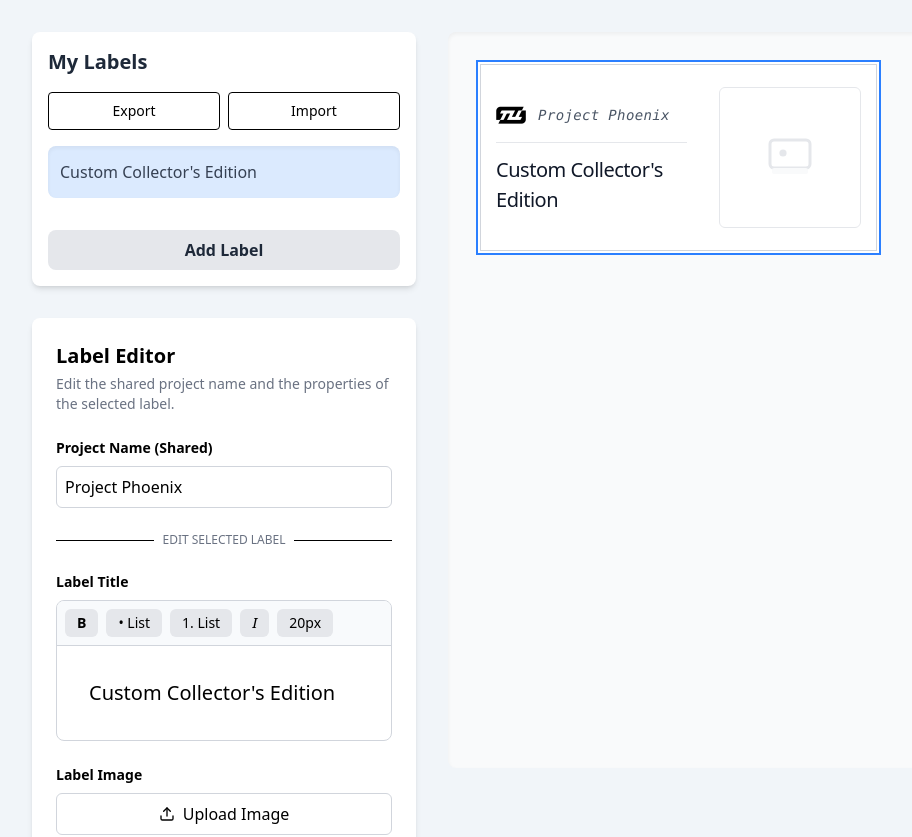
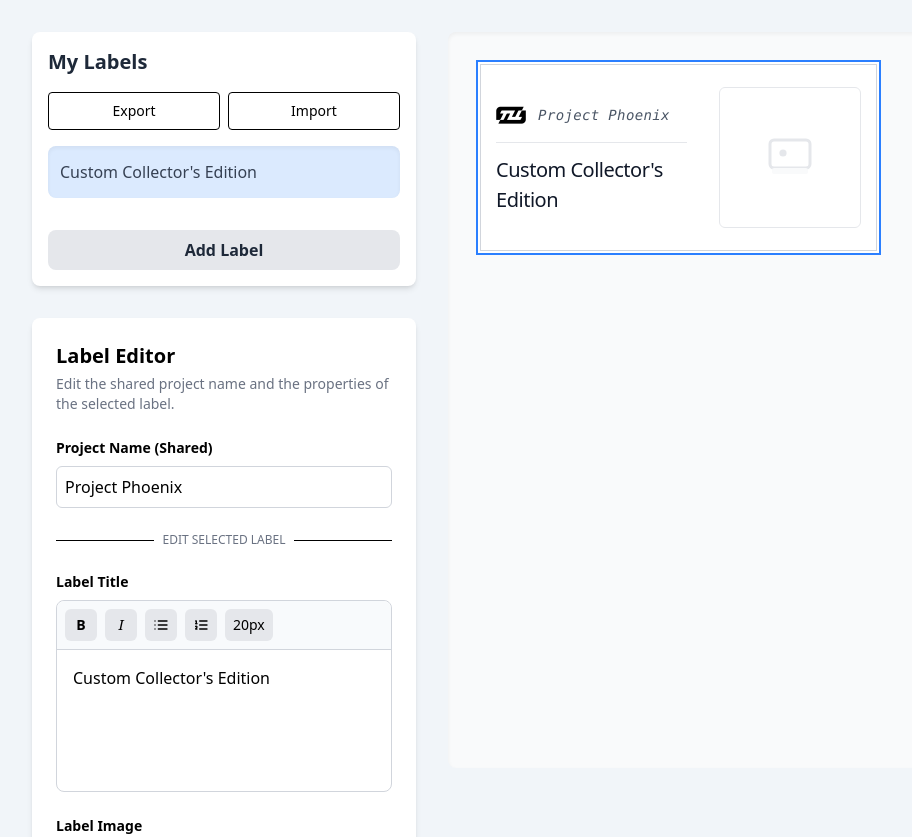
Before and after one commit to taolulu/PrintableLabelCreator, a React (Vite) app: page / in a window 1280 px wide. Shown: the top 837 px of the page, without its empty margins (0-912 px from the left). Built offline with nearby package versions, Linux system fonts and the light colour scheme.

Commit message:
fix(toolbar): unify button heights and fix svg props

```diff
--- a/package.json
+++ b/package.json
@@ -29,6 +29,7 @@
             "@radix-ui/react-toggle": "^1.1.2",
             "@radix-ui/react-toggle-group": "^1.1.2",
             "@radix-ui/react-tooltip": "^1.1.8",
+            "@tiptap/core": "^3.7.2",
             "@tiptap/pm": "^3.7.2",
             "@tiptap/react": "^3.7.2",
             "@tiptap/starter-kit": "^3.7.2",
--- a/src/components/Label.tsx
+++ b/src/components/Label.tsx
@@ -61,7 +61,7 @@ export function Label({
 
           {/* Second row: large text */}
           <div
-            className="tracking-tight text-gray-900"
+            className="tracking-tight text-gray-900 t-editor-content"
             style={{ fontSize: `${titleFontSize}px` }}
             dangerouslySetInnerHTML={{ __html: title }}
           />
--- a/src/components/LabelEditor.tsx
+++ b/src/components/LabelEditor.tsx
@@ -4,77 +4,7 @@ import { useEditor, EditorContent, Editor } from '@tiptap/react'
 import StarterKit from '@tiptap/starter-kit'
 import { Mark } from '@tiptap/core'
 import { saveImageBlob } from '../lib/idbImages';
-
-// Toolbar Component for Tiptap with font-size control
-const Toolbar = ({ editor, fontSize, onFontSizeChange }: { editor: Editor | null, fontSize: number, onFontSizeChange: (v: number) => void }) => {
-  const [showSize, setShowSize] = React.useState(false);
-
-  React.useEffect(() => {
-    // close panel when editor changes
-    setShowSize(false);
-  }, [editor]);
-
-  if (!editor) {
-    return null;
-  }
-
-  return (
-    <div className="flex gap-2 bg-slate-50 p-2 border-b border-gray-300 items-center">
-      <button
-        onClick={() => editor.chain().focus().toggleBold().run()}
-        disabled={!editor.can().chain().focus().toggleBold().run()}
-        className={`px-3 py-1 rounded-md text-sm font-bold ${editor.isActive('bold') ? 'bg-blue-500 text-white' : 'bg-gray-200 hover:bg-gray-300'}`}>
-        B
-      </button>
-      {/* List controls */}
-      <button
-        onClick={() => editor.chain().focus().toggleBulletList().run()}
-        className={`px-3 py-1 rounded-md text-sm ${editor?.isActive('bulletList') ? 'bg-blue-500 text-white' : 'bg-gray-200 hover:bg-gray-300'}`}
-      >
-        • List
-      </button>
-      <button
-        onClick={() => editor.chain().focus().toggleOrderedList().run()}
-        className={`px-3 py-1 rounded-md text-sm ${editor?.isActive('orderedList') ? 'bg-blue-500 text-white' : 'bg-gray-200 hover:bg-gray-300'}`}
-      >
-        1. List
-      </button>
-      <button
-        onClick={() => editor.chain().focus().toggleItalic().run()}
-        disabled={!editor.can().chain().focus().toggleItalic().run()}
-        className={`px-3 py-1 rounded-md text-sm italic font-serif ${editor.isActive('italic') ? 'bg-blue-500 text-white' : 'bg-gray-200 hover:bg-gray-300'}`}>
-        I
-      </button>
-
-      {/* Font size button */}
-      <div className="relative">
-        <button
-          onClick={() => setShowSize((s) => !s)}
-          className="px-3 py-1 rounded-md text-sm bg-gray-200 hover:bg-gray-300"
-          aria-haspopup="true"
-          aria-expanded={showSize}
-        >
-          {fontSize}px
-        </button>
-
-        {showSize && (
-          <div className="absolute z-10 mt-2 p-3 bg-white border rounded shadow-md" style={{ minWidth: 220 }}>
-            <div className="flex items-center gap-3">
-              <input
-                type="range"
-                min={10}
-                max={40}
-                value={fontSize}
-                onChange={(e) => onFontSizeChange(Number(e.target.value))}
-              />
-              <div className="w-12 text-right">{fontSize}px</div>
-            </div>
-          </div>
-        )}
-      </div>
-    </div>
-  );
-};
+import { Toolbar } from './Toolbar';
 
 // Simple font-size mark that stores font-size as inline style on a span
 const FontSizeMark = Mark.create({
@@ -99,7 +29,6 @@ const FontSizeMark = Mark.create({
   renderHTML({ HTMLAttributes }: any) {
     return ['span', HTMLAttributes, 0]
   },
-  // Note: commands are applied through the editor API (editor.chain().setMark(...))
 })
 
 
@@ -117,12 +46,11 @@ export function LabelEditor({
   updateSelectedLabel,
 }: LabelEditorProps) {
   const fileInputRef = React.useRef<HTMLInputElement>(null);
-  const [fontSize, setFontSize] = React.useState<number>(selectedLabel.titleFontSize ?? 18);
 
   const editor = useEditor({
     extensions: [
+      StarterKit,
       FontSizeMark,
-      StarterKit,
     ],
     content: selectedLabel.title,
     onUpdate: ({ editor }) => {
@@ -130,26 +58,19 @@ export function LabelEditor({
     },
     editorProps: {
       attributes: {
-        class: 'prose prose-sm sm:prose-base lg:prose-lg xl:prose-2xl p-4 focus:outline-none',
+        class: 'p-4 focus:outline-none',
       },
     },
   });
 
-  // keep fontSize in sync when selectedLabel changes
-  React.useEffect(() => {
-    setFontSize(selectedLabel.titleFontSize ?? 18);
-  }, [selectedLabel]);
-
   const handleFileChange = (e: React.ChangeEvent<HTMLInputElement>) => {
     const file = e.target.files?.[0];
     if (file) {
-      // Prefer storing blob in IndexedDB and referencing via idb://<id>
       (async () => {
         try {
           const id = await saveImageBlob(file);
           updateSelectedLabel({ imageUrl: `idb://${id}` }, selectedLabel.id);
         } catch (e) {
-          // fallback to data URL if idb fails
           const reader = new FileReader();
           reader.onload = () => {
             const result = reader.result as string | null;
@@ -160,33 +81,6 @@ export function LabelEditor({
       })();
     }
   };
-
-  const handleFontSizeChange = (value: number) => {
-    setFontSize(value);
-    updateSelectedLabel({ titleFontSize: value }, selectedLabel.id);
-    // Try to apply the mark; if the editor schema isn't ready yet, retry a few times.
-    const applyFontSizeMark = (triesLeft = 5, delay = 50) => {
-      if (!editor) return;
-      try {
-        const hasMark = Boolean(editor.schema && editor.schema.marks && editor.schema.marks['fontSize']);
-        if (hasMark) {
-          editor.chain().focus().setMark('fontSize', { size: `${value}px` }).run();
-          return;
-        }
-      } catch (e) {
-        // swallow and retry
-      }
-
-      if (triesLeft > 0) {
-        setTimeout(() => applyFontSizeMark(triesLeft - 1, delay * 1.5), delay);
-      } else {
-        // eslint-disable-next-line no-console
-        console.warn('FontSize mark not available after retries; skipping setMark');
-      }
-    };
-
-    applyFontSizeMark();
-  }
 
   return (
     <div className="w-full max-w-md bg-white rounded-lg shadow-md">
@@ -217,11 +111,9 @@ export function LabelEditor({
 
         <div className="grid gap-2">
           <label className="font-semibold text-sm">Label Title</label>
-          <div className="border border-gray-300 rounded-lg overflow-hidden">
-            <Toolbar editor={editor} fontSize={fontSize} onFontSizeChange={handleFontSizeChange} />
-            <div style={{ fontSize: `${fontSize}px` }} className="p-4">
-              <EditorContent editor={editor} />
-            </div>
+          <div className="border border-gray-300 rounded-lg min-h-48">
+            <Toolbar editor={editor} titleFontSize={selectedLabel.titleFontSize} />
+            <EditorContent editor={editor} />
           </div>
         </div>
 
--- /dev/null
+++ b/src/components/Toolbar.tsx
@@ -0,0 +1,74 @@
+import { Editor } from '@tiptap/react'
+import React from 'react';
+
+export const Toolbar = ({ editor, titleFontSize }: { editor: Editor | null, titleFontSize?: number }) => {
+  if (!editor) {
+    return null;
+  }
+
+  const [showSize, setShowSize] = React.useState(false);
+  const [fontSize, setFontSize] = React.useState(titleFontSize || 16);
+
+  React.useEffect(() => {
+    if (titleFontSize) {
+      setFontSize(titleFontSize);
+    }
+  }, [titleFontSize]);
+
+  const handleFontSizeChange = (size: number) => {
+    setFontSize(size);
+    editor.chain().focus().setMark('fontSize', { size: `${size}px` }).run();
+  };
+
+  return (
+    <div className="flex gap-2 bg-slate-50 p-2 border-b border-gray-300 items-center rounded-t-lg">
+      <button
+        onClick={() => editor.chain().focus().toggleBold().run()}
+        disabled={!editor.can().chain().focus().toggleBold().run()}
+        className={`h-8 w-8 flex items-center justify-center rounded-md text-sm font-bold ${editor.isActive('bold') ? 'bg-blue-500 text-white' : 'bg-gray-200 hover:bg-gray-300'}`}>
+        B
+      </button>
+      <button
+        onClick={() => editor.chain().focus().toggleItalic().run()}
+        disabled={!editor.can().chain().focus().toggleItalic().run()}
+        className={`h-8 w-8 flex items-center justify-center rounded-md text-sm italic font-serif ${editor.isActive('italic') ? 'bg-blue-500 text-white' : 'bg-gray-200 hover:bg-gray-300'}`}>
+        I
+      </button>
+      <button
+        onClick={() => editor.chain().focus().toggleBulletList().run()}
+        className={`h-8 w-8 flex items-center justify-center rounded-md text-sm ${editor?.isActive('bulletList') ? 'bg-blue-500 text-white' : 'bg-gray-200 hover:bg-gray-300'}`}>
+        <svg xmlns="http://www.w3.org/2000/svg" width="16" height="16" viewBox="0 0 24 24" fill="none" stroke="currentColor" strokeWidth={2} strokeLinecap="round" strokeLinejoin="round" className="lucide lucide-list"><line x1="8" x2="21" y1="6" y2="6"/><line x1="8" x2="21" y1="12" y2="12"/><line x1="8" x2="21" y1="18" y2="18"/><line x1="3" x2="3.01" y1="6" y2="6"/><line x1="3" x2="3.01" y1="12" y2="12"/><line x1="3" x2="3.01" y1="18" y2="18"/></svg>
+      </button>
+      <button
+        onClick={() => editor.chain().focus().toggleOrderedList().run()}
+        className={`h-8 w-8 flex items-center justify-center rounded-md text-sm ${editor?.isActive('orderedList') ? 'bg-blue-500 text-white' : 'bg-gray-200 hover:bg-gray-300'}`}>
+        <svg xmlns="http://www.w3.org/2000/svg" width="16" height="16" viewBox="0 0 24 24" fill="none" stroke="currentColor" strokeWidth={2} strokeLinecap="round" strokeLinejoin="round" className="lucide lucide-list-ordered"><line x1="10" x2="21" y1="6" y2="6"/><line x1="10" x2="21" y1="12" y2="12"/><line x1="10" x2="21" y1="18" y2="18"/><path d="M4 6h1v4"/><path d="M4 10h2"/><path d="M6 18H4c0-1 2-2 2-3s-1-1.5-2-1"/></svg>
+      </button>
+      <div className="relative">
+        <button
+          onClick={() => setShowSize((s) => !s)}
+          className="h-8 px-2 flex items-center justify-center rounded-md text-sm bg-gray-200 hover:bg-gray-300"
+          aria-haspopup="true"
+          aria-expanded={showSize}
+        >
+          {fontSize}px
+        </button>
+
+        {showSize && (
+          <div className="absolute z-10 mt-2 p-3 bg-white border rounded shadow-md" style={{ minWidth: 220 }}>
+            <div className="flex items-center gap-3">
+              <input
+                type="range"
+                min={16}
+                max={24}
+                value={fontSize}
+                onChange={(e) => handleFontSizeChange(Number(e.target.value))}
+              />
+              <div className="w-12 text-right">{fontSize}px</div>
+            </div>
+          </div>
+        )}
+      </div>
+    </div>
+  );
+};
--- a/src/index.css
+++ b/src/index.css
@@ -15,3 +15,20 @@
     height: 100%;
   }
 }
+
+.ProseMirror ul,
+.ProseMirror ol,
+.t-editor-content ul,
+.t-editor-content ol {
+  padding-left: 1.5rem;
+}
+
+.ProseMirror ul,
+.t-editor-content ul {
+  list-style-type: disc;
+}
+
+.ProseMirror ol,
+.t-editor-content ol {
+  list-style-type: decimal;
+}
```
Also changed, not shown: 1 other file (tests, documents, lock files or other folders).
